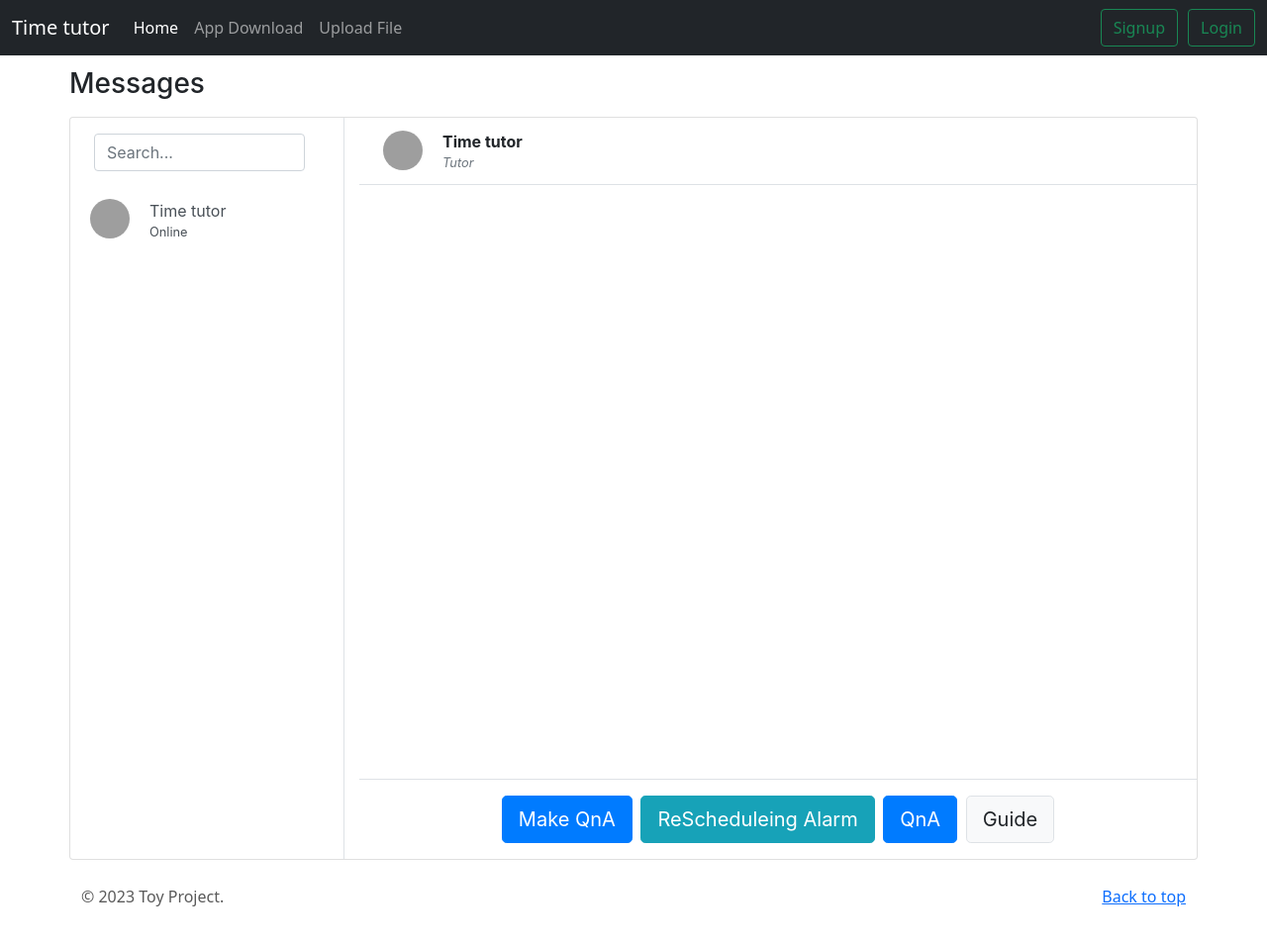
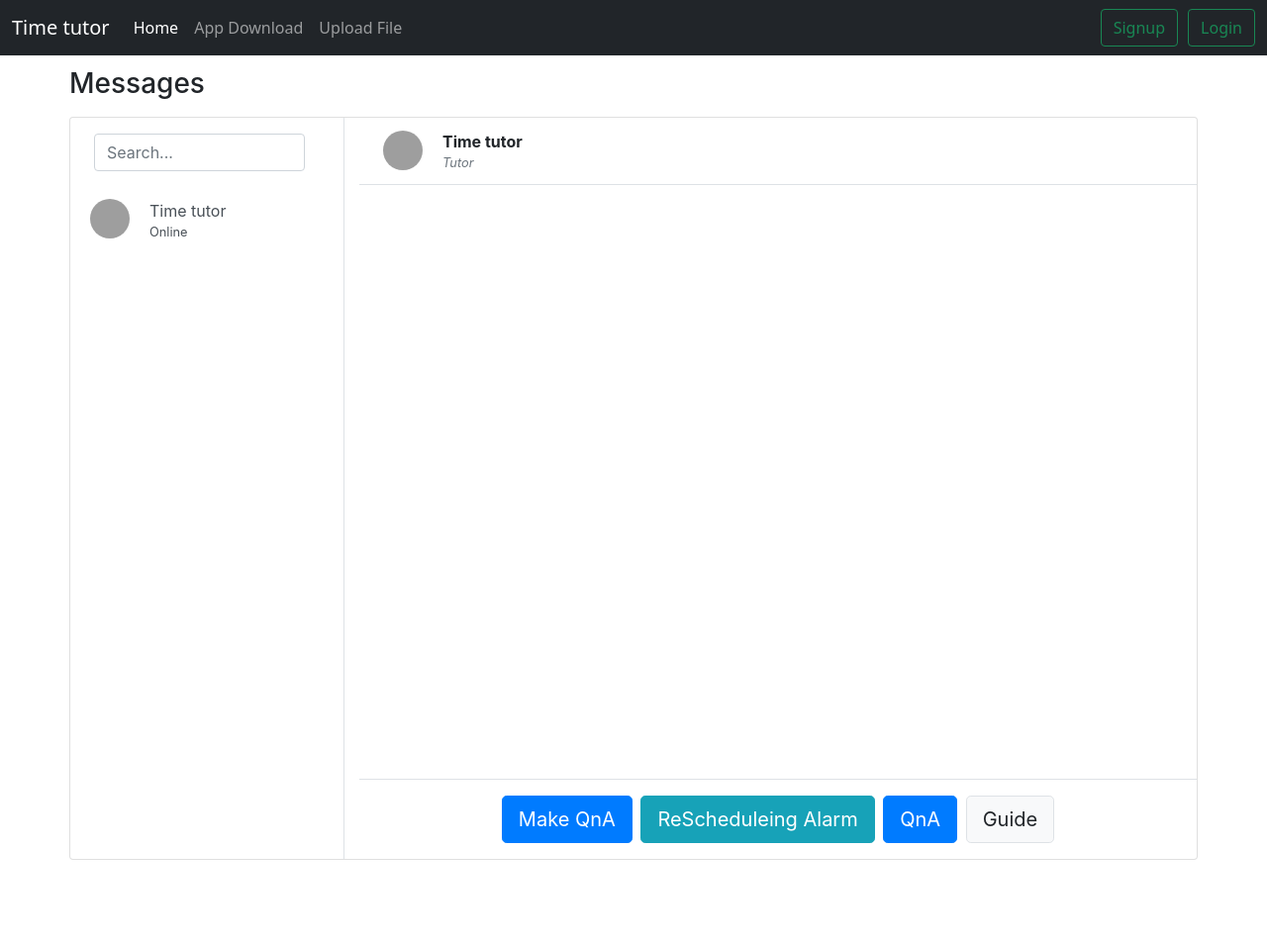
Before and after one commit to junghakim2023/TimeTutor, a website: page res/mainPage.html in a window 1280 px wide. Shown: the whole page at 99% size. Drawn offline with nearby package versions, Linux system fonts and the light colour scheme; no server answers.

Commit message:
Feature : change style
- remove footer

```diff
--- a/res/mainPage.html
+++ b/res/mainPage.html
@@ -69,12 +69,6 @@
 
 <main>
   <iframe src="/res/tutorChat.html" width="100%" height="840px" frameborder="0" id="iframe"></iframe>
-
-  <!-- FOOTER -->
-  <footer class="container">
-    <p class="float-end"><a href="#">Back to top</a></p>
-    <p>&copy; 2023 Toy Project. </p>
-  </footer>
 </main>
 
   <script src="/res/assets/dist/js/bootstrap.bundle.min.js"></script>
```
